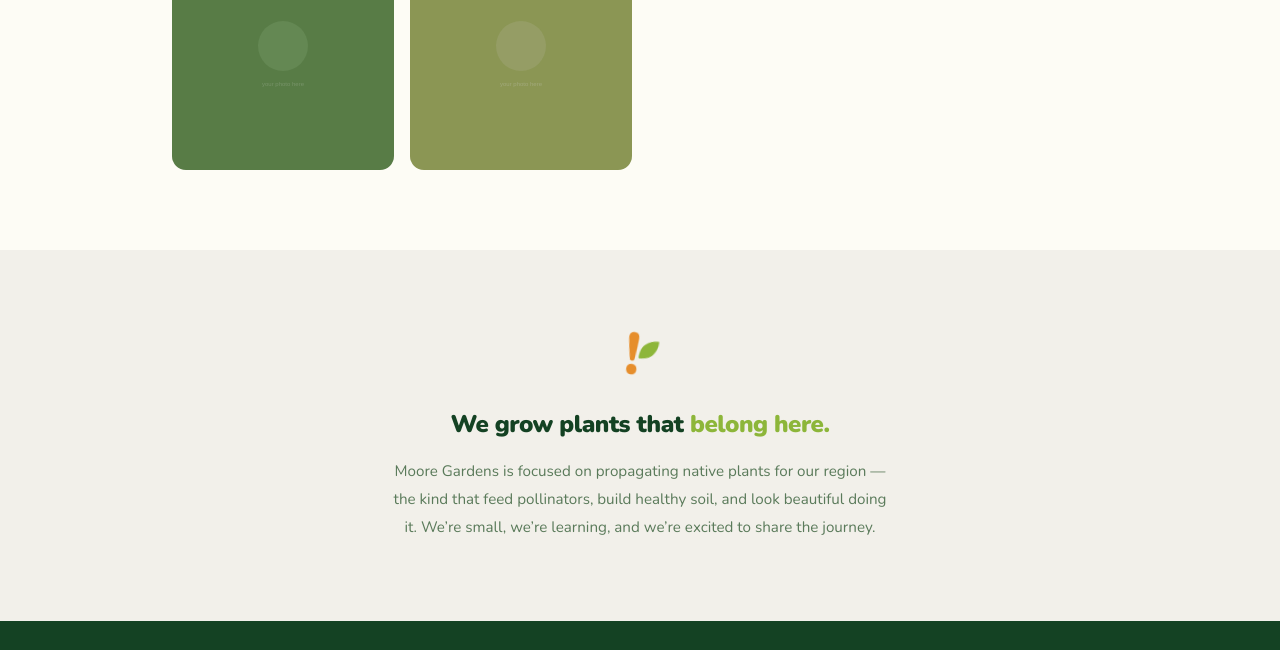
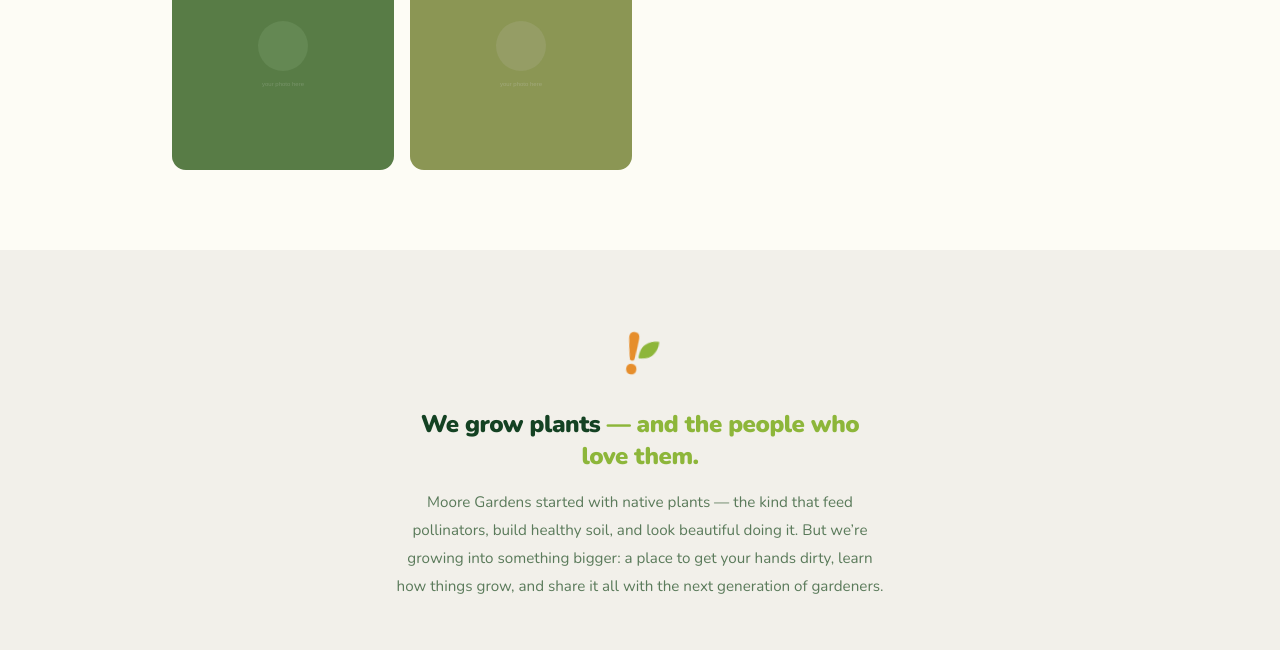
Before and after one commit to Bubbadub456/moore-gardens, a plain HTML site: page index.html in a window 1280 px wide. Shown: the part 1481-2131 px from the top of the page. Drawn offline with nearby package versions, Linux system fonts and the light colour scheme; no server answers.

Commit message:
Revise content in index.html for clarity and engagement
Updated hero tagline and section content to reflect a broader focus on community and learning.

```diff
--- a/index.html
+++ b/index.html
@@ -497,7 +497,7 @@
       </svg>
     </div>
 
-    <p class="hero-tagline">A small urban native plant nursery,<br>just getting off the ground.</p>
+    <p class="hero-tagline">A small urban nursery and learning garden,<br>just getting off the ground.</p>
   </div>
 
   <div class="hero-scroll-cue">
@@ -524,8 +524,8 @@
         <rect fill="#e68e2c" x="-10.84" y="-11.14" transform="translate(611.93,109.81) rotate(1.6)" width="21.68" height="22.28" rx="9.88"/>
       </svg>
     </div>
-    <h2>We grow plants that <span class="highlight">belong here.</span></h2>
-    <p>Moore Gardens is focused on propagating native plants for our region &#x2014; the kind that feed pollinators, build healthy soil, and look beautiful doing it. We&#x2019;re small, we&#x2019;re learning, and we&#x2019;re excited to share the journey.</p>
+    <h2>We grow plants <span class="highlight">&#x2014; and the people who love&nbsp;them.</span></h2>
+    <p>Moore Gardens started with native plants &#x2014; the kind that feed pollinators, build healthy soil, and look beautiful doing it. But we&#x2019;re growing into something bigger: a place to get your hands dirty, learn how things grow, and share it all with the next generation of&nbsp;gardeners.</p>
   </section>
 </div>
 
```
